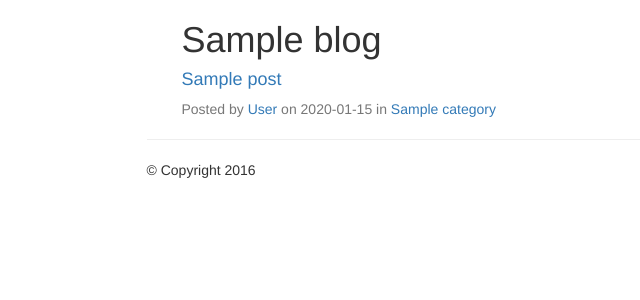
After one commit to austinjherman/flask_blog, a Python web app: template templates/blog/index.html in a window 1280 px wide. The commit adds this page. Shown: the top 300 px of the page, without its empty margins (181-821 px from the left). Run offline with Jinja, Linux system fonts and the light colour scheme; the template is opened without the code that fills it: most values are stand-ins (such as "Sample title", 1, 10 or a date in 2020); some libraries are stand-ins or nearby versions.

Commit message:
Seventh commit - implemented index and blog admin pages - list blog posts by most recent date

```diff
--- a/author/models.py
+++ b/author/models.py
@@ -10,6 +10,8 @@ class Author(db.Model):
     username  = db.Column(db.String(80), unique=True)
     password  = db.Column(db.String(60))
     is_author = db.Column(db.Boolean)
+
+    posts = db.relationship('Post', backref='author', lazy='dynamic')
 
 
     def __init__(self, fullname, email, username, password, is_author=False):
--- a/author/views.py
+++ b/author/views.py
@@ -42,6 +42,7 @@ def login():
 @app.route('/logout')
 def logout():
     session.pop('username')
+    session.pop('is_author')
     return redirect(url_for('index'))
 
 @app.route('/register', methods=['GET', 'POST'])
--- a/blog/models.py
+++ b/blog/models.py
@@ -29,6 +29,7 @@ class Post(db.Model):
     live         = db.Column(db.Boolean)
 
     category_id  = db.Column(db.Integer, db.ForeignKey('category.id'))
+    category     = db.relationship('Category', backref=db.backref('posts', lazy='dynamic'))
 
     def __init__(self, blog, author, title, body, category,
                  slug=None, publish_date=None, live=True):
--- a/templates/base.html
+++ b/templates/base.html
@@ -20,6 +20,16 @@
       {% block content %}{% endblock %}
     </div>
 
+    <div class="row">
+      <div class="col-md-offset-3 col-md-6">
+        <hr />
+        <footer>
+          &copy; Copyright 2016
+        </footer>
+
+      </div>
+    </div>
+
     <script src="https://code.jquery.com/jquery-3.1.0.min.js"
             integrity="sha256-cCueBR6CsyA4/9szpPfrX3s49M9vUU5BgtiJj06wt/s="
             crossorigin="anonymous"></script>
--- /dev/null
+++ b/templates/blog/index.html
@@ -0,0 +1,30 @@
+{% extends 'base.html' %}
+
+{% block title %}{{ blog.name }}{% endblock %}
+
+{% block content %}
+
+<div class="row">
+
+  <div class="col-md-offset-3 col-md-6">
+
+    <h1>{{ blog.name }}</h1>
+
+    <div class="post-list">
+      {% for post in posts %}
+      <div class="post-item">
+        <h4><a href="{{ url_for('article', slug=post.slug) }}">{{ post.title }}</a></h4>
+        <div class="text-muted">
+          Posted by <a href="javascript:void(0)">{{ post.author.fullname }}</a>
+          on {{ post.publish_date.strftime('%Y-%m-%d') }}
+          in <a href="javascript:void(0)">{{ post.category.name }}</a>
+        </div>
+      </div>
+      {% endfor %}
+    </div>
+
+  </div>
+
+</div>
+
+{% endblock %}
```
Also changed, not shown: blog/views.py (+11 -8 lines), templates/blog/admin.html (+15 -0 lines), templates/blog/article.html (+18 -7 lines).
